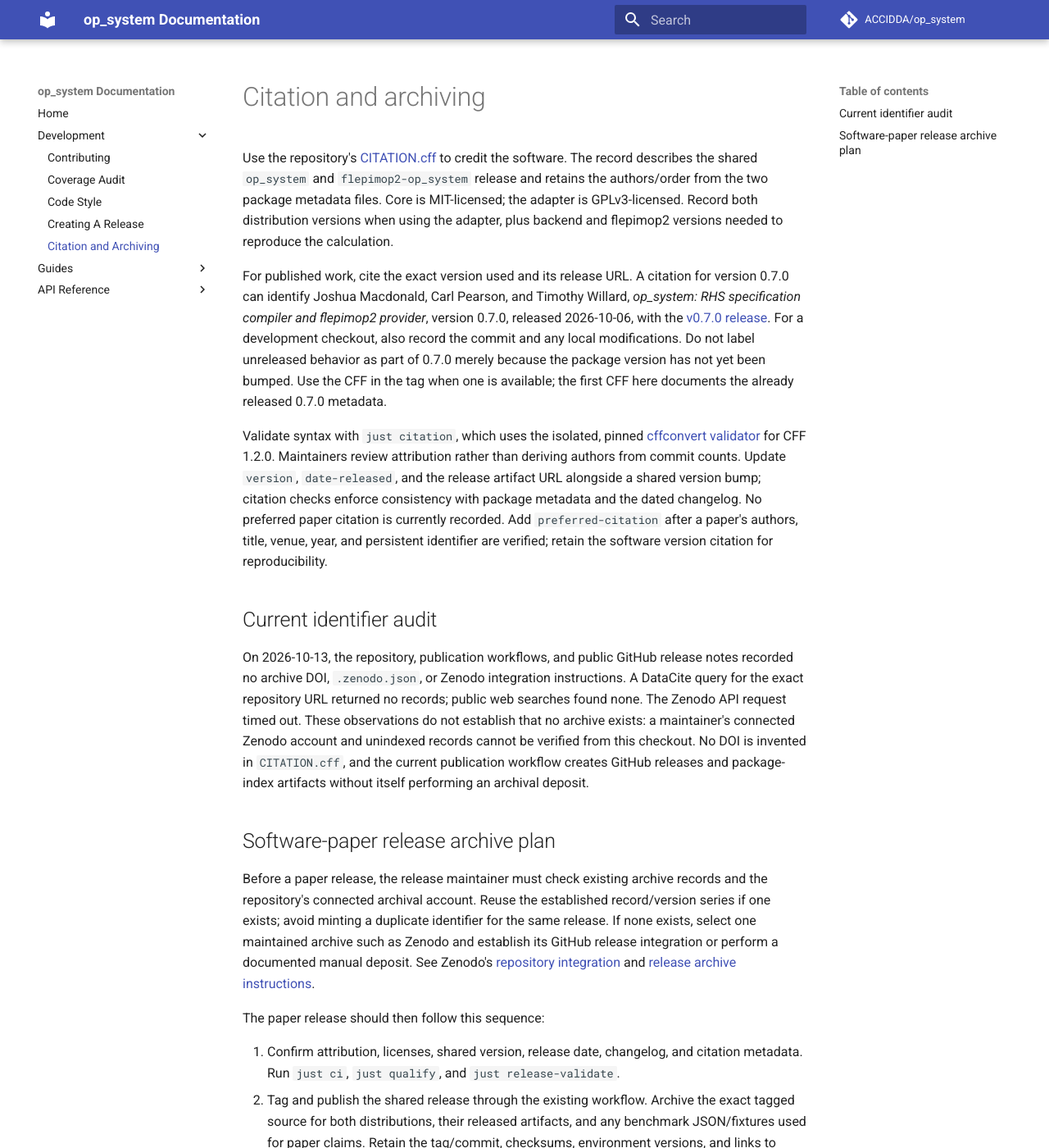
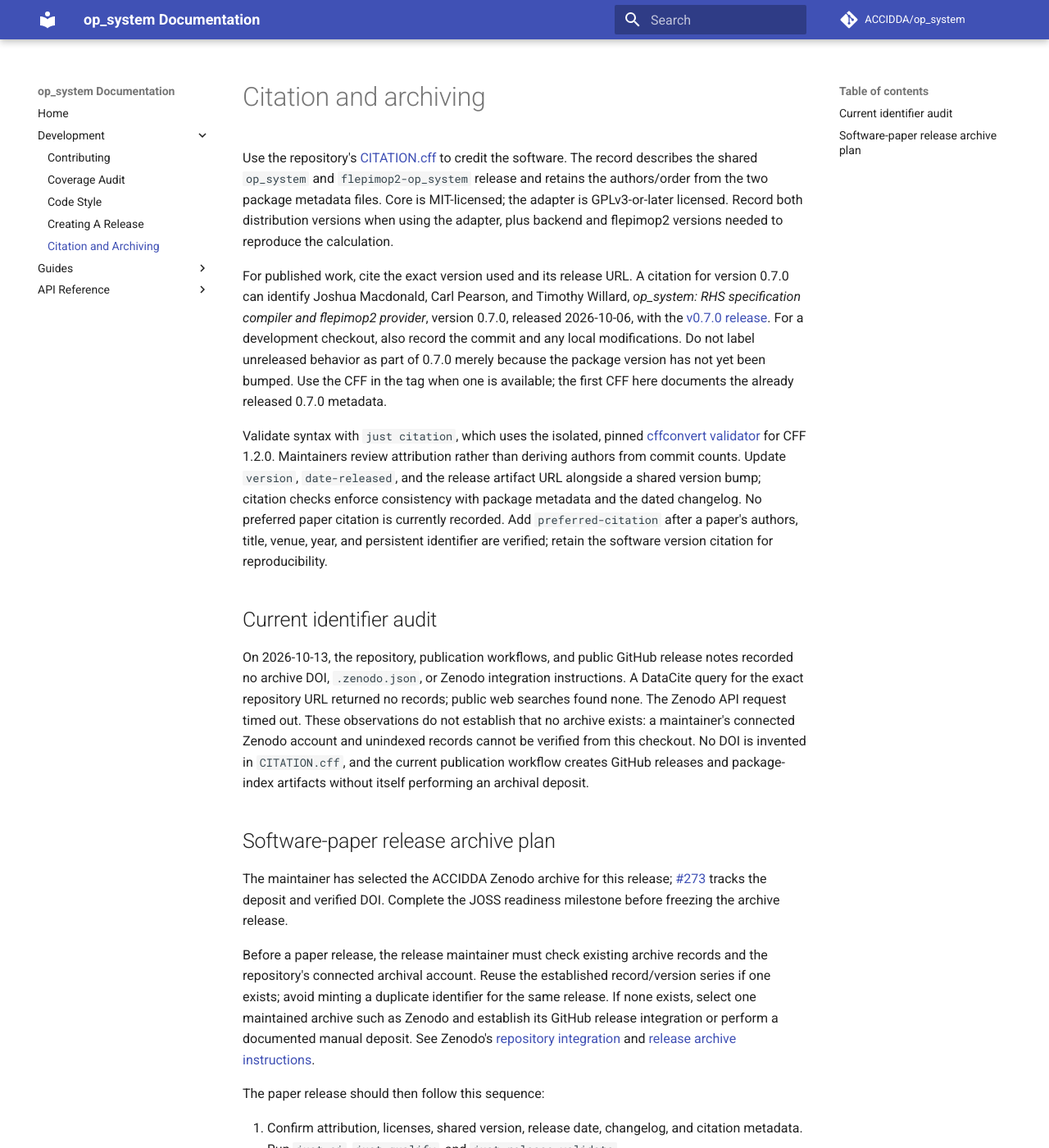
Before and after one commit to ACCIDDA/op_system, an MkDocs documentation site: the page built from docs/development/citation-and-archiving.md, in a window 1280 px wide and 1400 px high. Shown: the whole window at 82% size. Built offline with MkDocs 1.6.1 and Material for MkDocs 9.7.7, drawn with Linux system fonts in a browser that asks for light colours; comment, search, counter and statistics services are not loaded; the version menu is left out.

Commit message:
Match citation licensing to the provider's GPLv3-or-later grant (#291)

```diff
--- a/docs/development/citation-and-archiving.md
+++ b/docs/development/citation-and-archiving.md
@@ -3,7 +3,7 @@
 Use the repository's [CITATION.cff](https://github.com/ACCIDDA/op_system/blob/main/CITATION.cff)
 to credit the software. The record describes the shared `op_system` and
 `flepimop2-op_system` release and retains the authors/order from the two package
-metadata files. Core is MIT-licensed; the adapter is GPLv3-licensed. Record both
+metadata files. Core is MIT-licensed; the adapter is GPLv3-or-later licensed. Record both
 distribution versions when using the adapter, plus backend and flepimop2 versions
 needed to reproduce the calculation.
 
@@ -40,6 +40,11 @@
 
 ## Software-paper release archive plan
 
+The maintainer has selected the ACCIDDA Zenodo archive for this release;
+[#273](https://github.com/ACCIDDA/op_system/issues/273) tracks the deposit and
+verified DOI. Complete the JOSS readiness milestone before freezing the archive
+release.
+
 Before a paper release, the release maintainer must check existing archive
 records and the repository's connected archival account. Reuse the established
 record/version series if one exists; avoid minting a duplicate identifier for
```
Also changed, not shown: CHANGELOG.md (+4 -0 lines), CONTRIBUTING.md (+1 -1 lines), flepimop2-op_system/README.md (+4 -0 lines), 2 other files.
